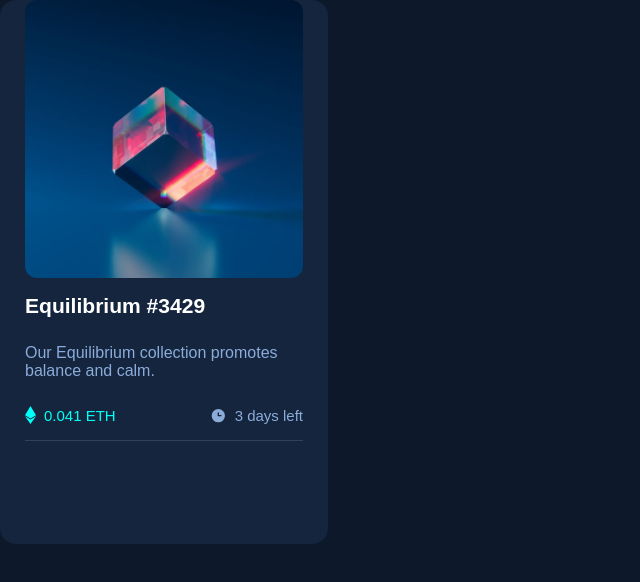
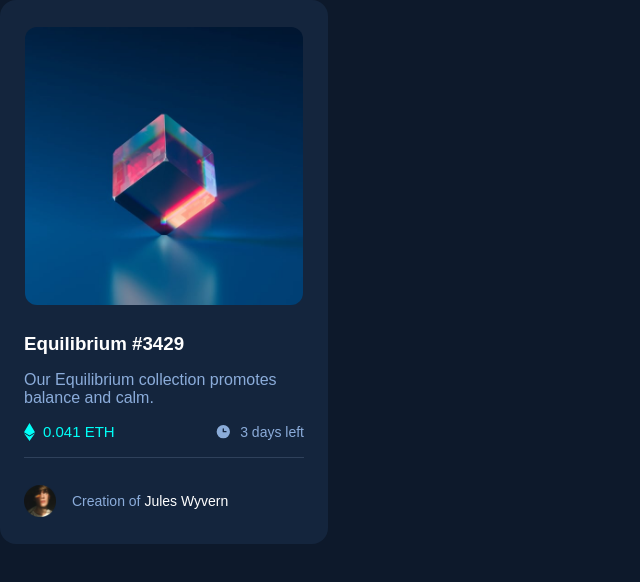
Before and after one commit to IngeHeeringa/202301-w2ch1-inge-heeringa, a website built with Parcel: page src/index.html in a window 1280 px wide. Shown: the whole page, without its empty margins (0-640 px from the left). Built offline with nearby package versions, Linux system fonts and the light colour scheme; files whose address does not match are found by name.

Commit message:
Add creator avatar and credits with link to profile

```diff
--- a/src/index.html
+++ b/src/index.html
@@ -22,6 +22,10 @@
         <span class="sale-info__time-left"><img src="images/icon-clock.svg" alt="Clock icon">3 days left</span>
       </div>
     </div>
+    <div class="creator-info">
+      <img class="creator-info__avatar" src="images/image-avatar.png" alt="Avatar">
+      <span class="creator-info__credits">Creation of <a href="jules-wyvern-profile">Jules Wyvern</a></span>
+    </div>
   </article>
 </body>
 
--- a/src/sass/_global.scss
+++ b/src/sass/_global.scss
@@ -4,68 +4,14 @@
 
 body {
   background-color: colors.$color-neutral--main-bg;
-  font-size: pxtorem.pxToRem(18);
+  font-size: typography.$font-size-mobile;
   font-family: typography.$main-font;
   color: colors.$color-primary--base;
   color: colors.$color-primary--base;
 }
 
-.nft-card {
-  width: pxtorem.pxToRem(328);
-  height: pxtorem.pxToRem(544);
-  background-color: colors.$color-neutral--card-bg;
-  border-radius: pxtorem.pxToRem(16);
-  display: flex;
-  flex-direction: column;
-  align-items: center;
-
-  &__photo {
-    border-radius: pxtorem.pxToRem(12);
+@media screen and (min-width: 768px) {
+  body {
+    font-size: typography.$font-size-desktop;
   }
 }
-
-.nft-card-content {
-  display: flex;
-  flex-direction: column;
-  width: pxtorem.pxToRem(278);
-  border-bottom: 1px solid colors.$color-neutral--line;
-  padding: pxtorem.pxToRem(16) 0;
-  gap: pxtorem.pxToRem(14);
-
-  &__title {
-    color: #fff;
-  }
-
-  &__description {
-    font-weight: 300;
-    font-size: pxtorem.pxToRem(16);
-    padding: pxtorem.pxToRem(12) 0;
-  }
-}
-
-.sale-info {
-  display: flex;
-  justify-content: space-between;
-  align-items: center;
-  font-size: pxtorem.pxToRem(15);
-  gap: pxtorem.pxToRem(16);
-
-  &__price {
-    display: flex;
-    align-items: center;
-    color: colors.$color-primary--accent;
-
-    img {
-      padding-right: pxtorem.pxToRem(8);
-    }
-  }
-
-  &__time-left {
-    display: flex;
-    align-items: center;
-
-    img {
-      padding-right: pxtorem.pxToRem(8);
-    }
-  }
-}
--- a/src/sass/_reset.scss
+++ b/src/sass/_reset.scss
@@ -8,3 +8,9 @@ body,
 h3 {
   margin: 0;
 }
+
+a,
+a:visited {
+  color: inherit;
+  text-decoration: none;
+}
--- a/src/sass/_styles.scss
+++ b/src/sass/_styles.scss
@@ -1,2 +1,3 @@
 @use "global";
 @use "reset";
+@use "components/nft-card";
--- /dev/null
+++ b/src/sass/components/_nft-card.scss
@@ -0,0 +1,94 @@
+@use "../functions/pxtorem";
+@use "../variables/colors";
+@use "../variables/typography";
+
+.nft-card {
+  width: pxtorem.pxToRem(328);
+  height: pxtorem.pxToRem(544);
+  background-color: colors.$color-neutral--card-bg;
+  border-radius: pxtorem.pxToRem(16);
+  display: flex;
+  flex-direction: column;
+  align-items: center;
+  justify-content: space-evenly;
+  padding: 0 pxtorem.pxToRem(24);
+
+  &__photo {
+    border-radius: pxtorem.pxToRem(12);
+  }
+}
+
+.nft-card-content {
+  display: flex;
+  flex-direction: column;
+  border-bottom: 1px solid colors.$color-neutral--line;
+  gap: pxtorem.pxToRem(16);
+
+  &__title {
+    color: #fff;
+  }
+
+  &__description {
+    font-weight: 300;
+    font-size: pxtorem.pxToRem(16);
+  }
+}
+
+.sale-info {
+  display: flex;
+  justify-content: space-between;
+  align-items: center;
+  font-size: pxtorem.pxToRem(15);
+  padding-bottom: pxtorem.pxToRem(16);
+
+  &__price {
+    display: flex;
+    align-items: center;
+    color: colors.$color-primary--accent;
+
+    img {
+      padding-right: pxtorem.pxToRem(8);
+    }
+  }
+
+  &__time-left {
+    display: flex;
+    align-items: center;
+
+    img {
+      padding-right: pxtorem.pxToRem(8);
+    }
+  }
+}
+
+.creator-info {
+  display: flex;
+  align-items: center;
+  align-self: flex-start;
+
+  &__avatar {
+    width: pxtorem.pxToRem(32);
+    margin-right: pxtorem.pxToRem(16);
+  }
+
+  &__credits {
+    font-size: pxtorem.pxToRem(16);
+    font-weight: 300;
+
+    a {
+      color: #fff;
+      font-weight: inherit;
+
+      &:hover {
+        color: colors.$color-primary--accent;
+      }
+    }
+  }
+}
+
+@media screen and (min-width: 768px) {
+  .sale-info__time-left,
+  .creator-info__credits {
+    font-size: pxtorem.pxToRem(14);
+  }
+}
--- a/src/sass/variables/_typography.scss
+++ b/src/sass/variables/_typography.scss
@@ -3,5 +3,6 @@
 @import url("/node_modules/@fontsource/outfit/400.css");
 @import url("/node_modules/@fontsource/outfit/600.css");
 
-$base-font-size: pxtorem.pxToRem(18);
+$font-size-desktop: pxtorem.pxToRem(16);
+$font-size-mobile: pxtorem.pxToRem(18);
 $main-font: "Outfit", sans-serif;
```
